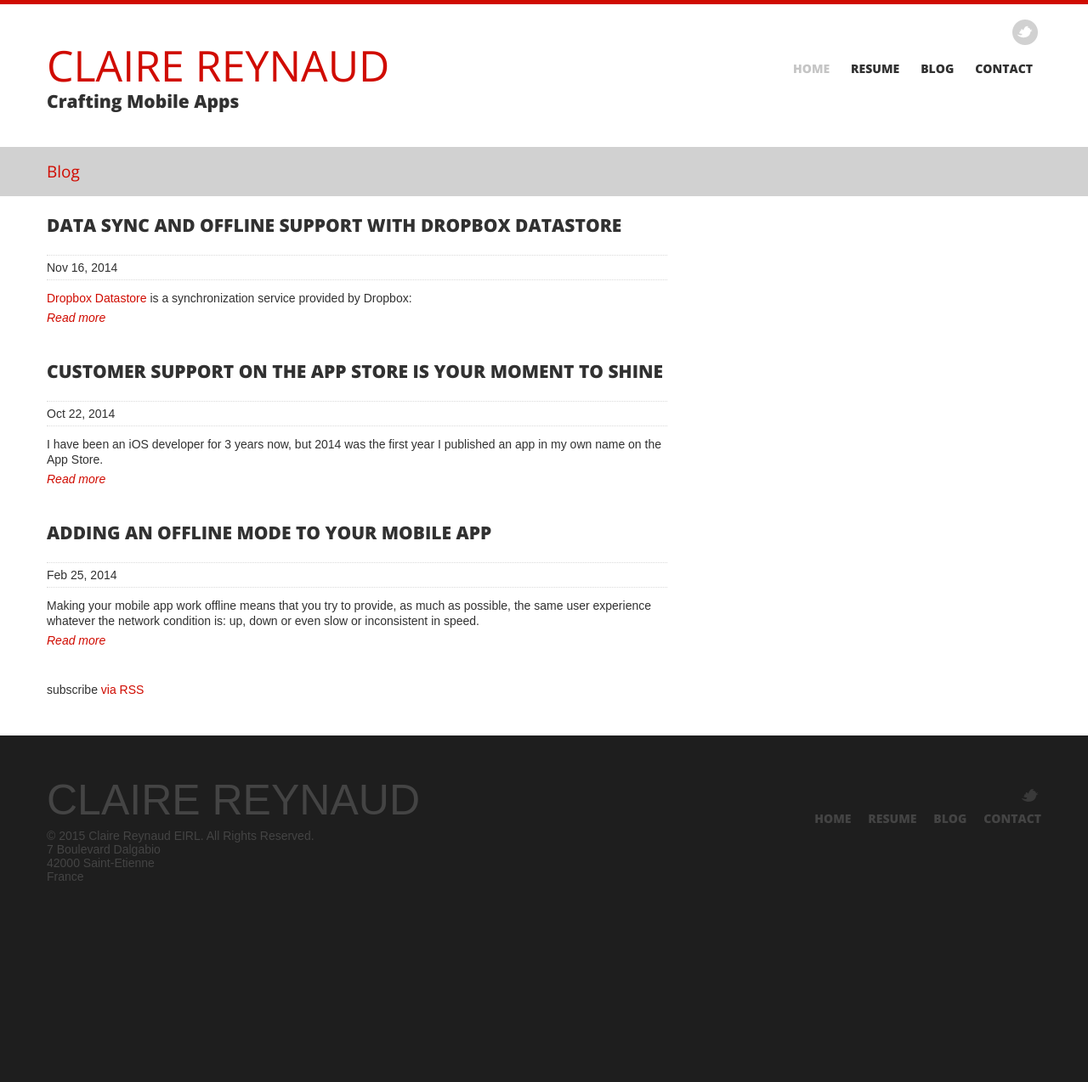
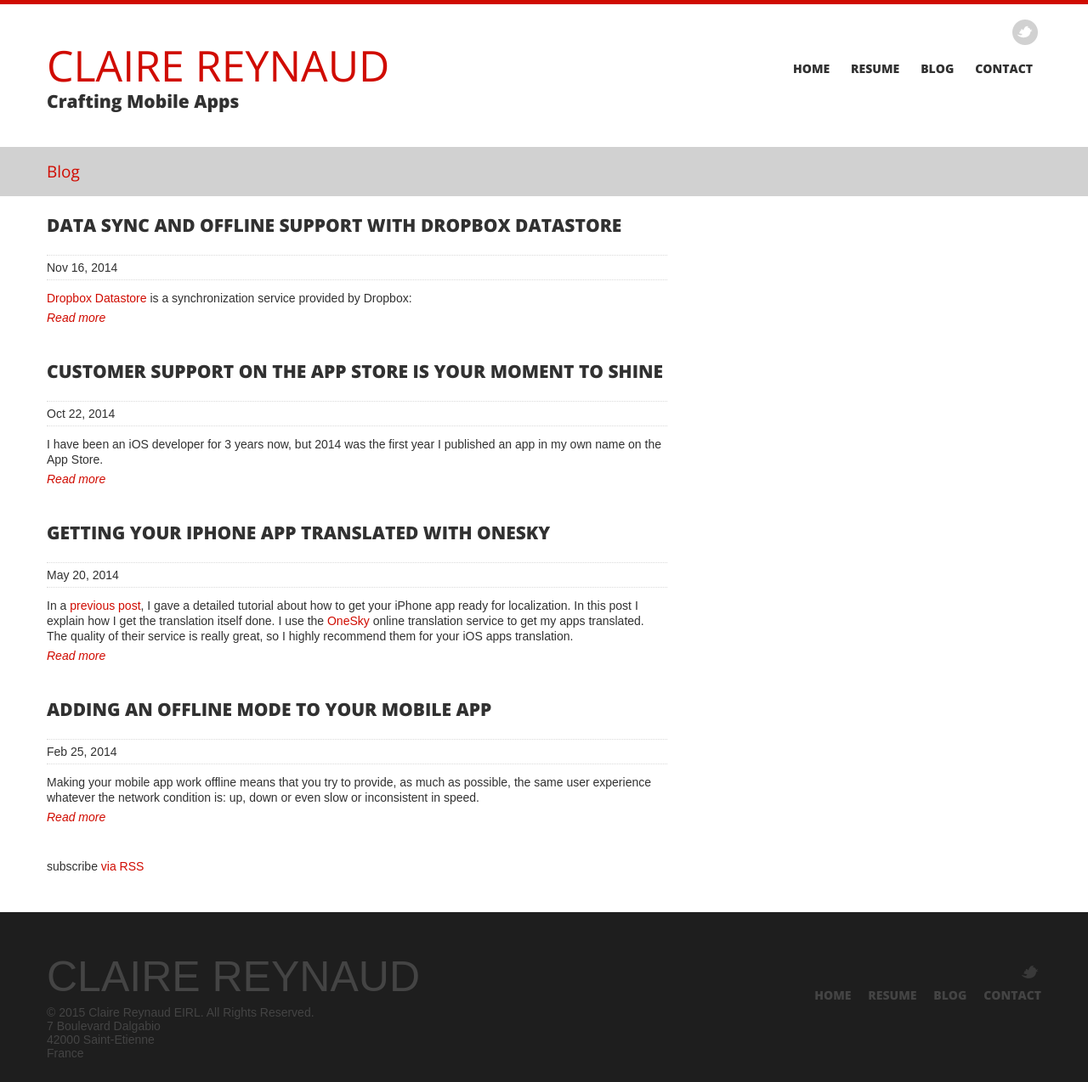
Before and after one commit to creynaud/creynaud.github.io, a Jekyll site: the page built from blog.html, in a window 1280 px wide. Shown: the whole page at 85% size. Built offline with Jekyll 4.4.1, drawn with Linux system fonts in a browser that asks for light colours; nearby versions of some CDN libraries; comment, search, counter and statistics services are not loaded; before the commit the page ends 1066 px from its top, so only the background shows below that; some of the changed lines change nothing that is shown.

Commit message:
Add the onesky blog post

```diff
--- a/_includes/header.html
+++ b/_includes/header.html
@@ -25,7 +25,7 @@
 
                                 <ul class="nav sf-menu sf-js-enabled">
 
-                                    <li class=" current" id="dropdown-menu--"><a href="/">
+                                    <li class="" id="dropdown-menu--"><a href="/">
                                         Home
                                     </a></li>
                                     <li class="" id="dropdown-menu-resume"><a href="/resume/">
--- /dev/null
+++ b/_posts/2014-05-20-onesky.md
@@ -0,0 +1,65 @@
+---
+layout: post
+title: Getting your iPhone app translated with OneSky
+author: Claire Reynaud
+permalink: /blog/getting-your-iphone-app-translated-with-onesky/
+---
+
+In a [previous post][1], I gave a detailed tutorial about how to get your iPhone app ready for localization. In this post I explain how I get the translation itself done. I use the [OneSky][2] online translation service to get my apps translated. The quality of their service is really great, so I highly recommend them for your iOS apps translation.
+
+Here is how it goes. There are several things you need to get translated when you want to publish your app in several languages:
+
+1. Your app metadata on the App Store (description, keywords and screenshot marketing texts), and your in-app purchases metadata (title and description)
+2. Your app itself (strings file)
+
+## Getting your App Store metadata translated
+
+You **really** need to get your App Store metadata translated. When people browse the App Store, your app will have less than a second to stand out. So you should make sure that your app title and screenshots are translated. This includes your marketing texts and the images of the app itself. Finally your app description should be translated.
+
+You should definitely use translated keywords too, but keyword research in other languages would deserve its own blog post. Maybe one of your keywords is doing great in English because competition on this keyword is low, but it does not guarantee that the same keyword translated to other languages will work well.
+
+Here is how my App Store metadata translation form looks like in OneSky for my [BusyBox][3] app. If your app is already published, your title and description will be automatically retrieved from the App Store.
+
+{: .center-image}
+![Localizing App Store metadata](/images/app-store-metadata2.png)
+
+Don't forget to get your screenshot marketing texts translated too! Here is an example of a screenshot with some marketing text (again from my [BusyBox][3] app):
+
+{: .center-image}
+![My BusyBox time tracking app](/images/screenshot1-4inches-en.jpg)
+
+Your screenshots, and especially the 1st one, are a great opportunity to stand out in the App Store. You should definitely put some marketing text explaining what your app does on your 1st screenshot (here is a [great post on designing App Store screenshots][6]). I created a specific project in OneSky for my App Store screenshots marketing texts. I put them in text files, one per screenshot, so I can automate the generation of every screenshots. When you have to handle screenshots in 10 languages, this makes 5x2x10 = 100 screenshots, yay o/! You definitely want to automate the creation of these ;)!
+
+{: .center-image}
+![Localizing App Store screenshot marketing texts](/images/dashboard.png)
+
+## Getting your app texts translated
+
+Now let's talk about the translation of the app itself. I uploaded my strings file to OneSky, and was happy to see that the comments that I put in my strings file where available for the translators too. Also you can upload some screenshots of your app, and associate them to any string, to provide more context to the translators. This is very important. I don't know if you already had to translate an app without having any screenshots, but I did, and it is extremely hard! The more screenshots you upload, the fewer questions you will get from the translators, and the better they will be able to do a great translation job.
+
+Here is what the strings translation interface looks like in OneSky. You can also set a length limit if necessary.
+
+{: .center-image}
+![iPhone app strings in OneSky](/images/phrases.png)
+
+If you use any formatters in your string files, they are correctly detected. For example, the translator will be warned if he does not put %@ in the translated string if it was in the original one:
+
+{: .center-image}
+![Translating strings with formatters](/images/placeholder.png)
+
+When your translation jobs are completed, you simply need to download the files and put them back into your Xcode project. The files come back in the correct unicode format, so everything works just fine. While I am writing this post I am still waiting for the last translation jobs to complete, but soon [BusyBox][3] will speak 10 languages: English, French, German, Italian, Japanese, Korean, Portuguese, Russian, Simplified Chinese and Spanish :).
+
+_Update: Since I wrote this post,&nbsp;[BusyBox][3]&nbsp;has been featured on the Japanese and South Korean App Stores, in the best apps for the Business category. #10 in Japan, #3 in South Korea. Getting the app localized sure helped in getting featured :)!_
+
+Last but not least, OneSky provides an API, which I did not use, but I guess this can be very convenient if you update your app frequently and need the translation to be updated too.
+
+That's it folks! If you got your app translated, don't hesitate to let me know in the comments! I am interested to know how the translation process itself went, and how the localization impacted your downloads/revenue. I will be happy to give more detail or answer any question too.
+
+Thanks for reading,
+
+Claire
+
+[1]: /blog/getting-your-iphone-app-ready-for-localization/ "/blog/getting-your-iphone-app-ready-for-localization/"
+[2]: http://www.oneskyapp.com/ "http://www.oneskyapp.com/"
+[3]: https://itunes.apple.com/US/app/id863003886?at=11lGi9 "https://itunes.apple.com/US/app/id863003886?at=11lGi9"
+[6]: http://dancounsell.com/articles/designing-great-app-store-screenshots/ " http://dancounsell.com/articles/designing-great-app-store-screenshots/"
```
